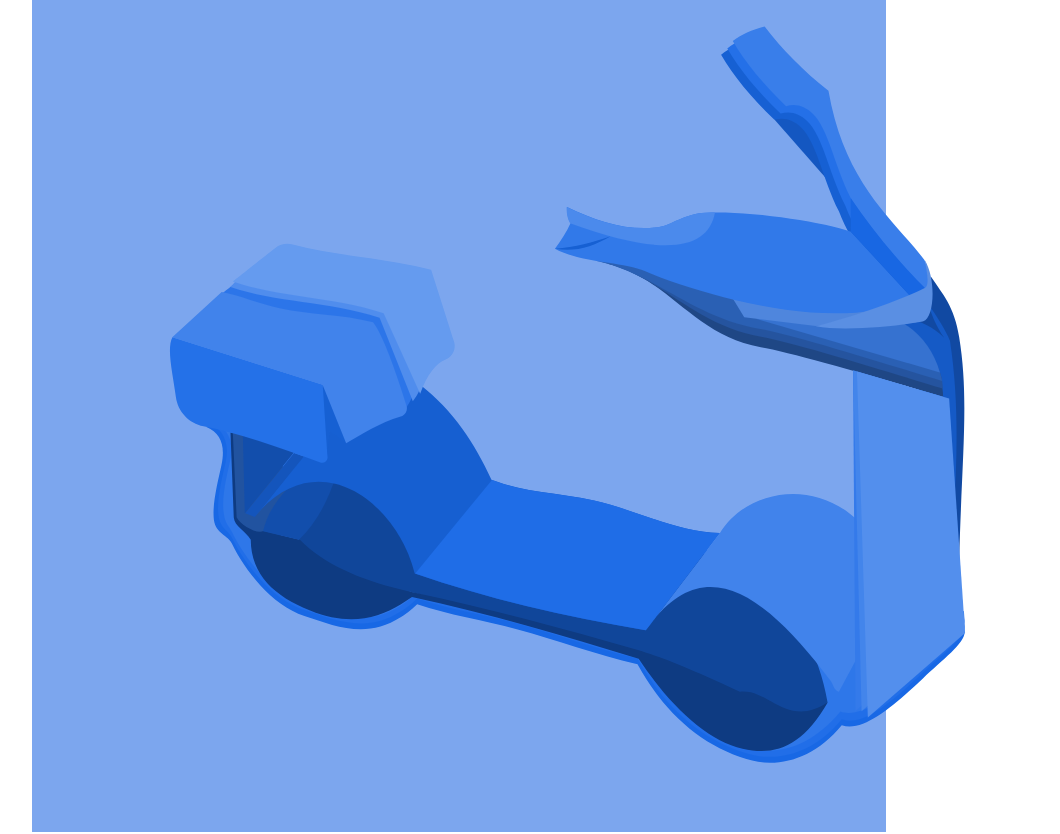
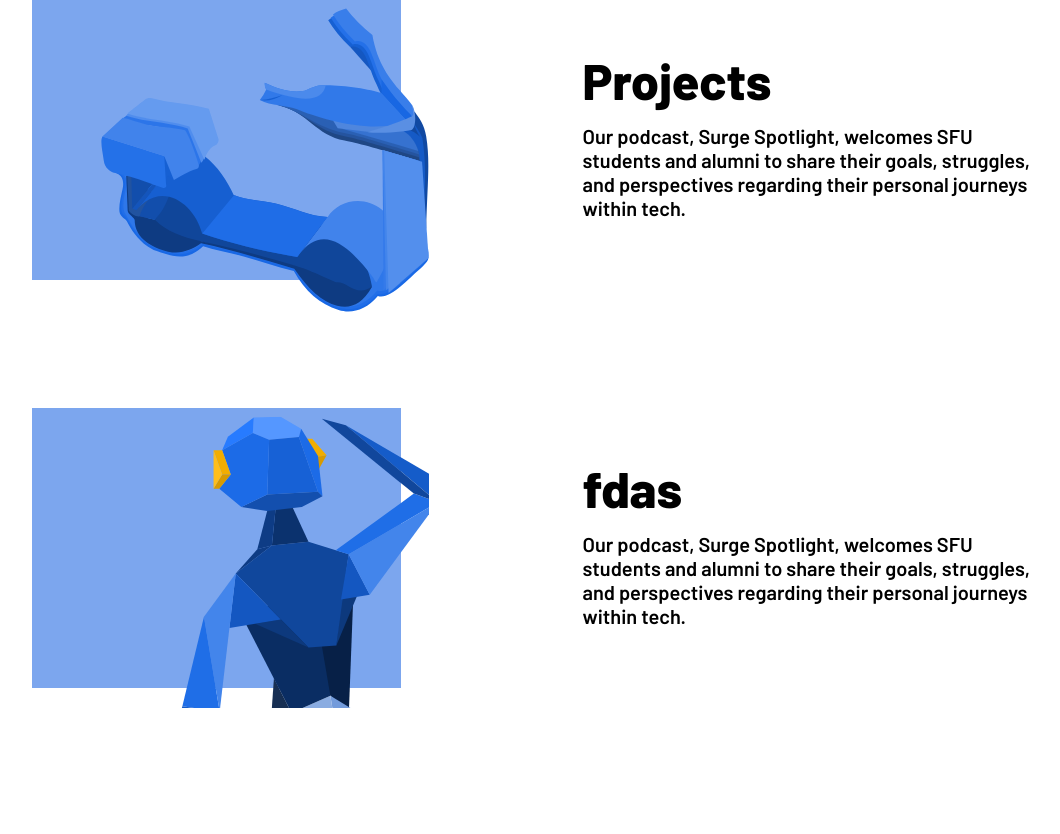
Before and after one commit to sfusurge/surge_website, a React (Create React App) app: page /path in a window 1280 px wide. Shown: the top 834 px of the page, without its empty margins (109-1169 px from the left). Built offline with nearby package versions, Linux system fonts and the light colour scheme.

Commit message:
desktop part in process

```diff
--- a/src/App.js
+++ b/src/App.js
@@ -1,5 +1,5 @@
 import { BrowserRouter as Router, Switch, Route } from 'react-router-dom'
-import Activity from './components/Activity.js'
+import ActivityList from './components/ActivityList.js'
 import styles from './css/App.module.css'
 
 const App = () => {
@@ -8,7 +8,7 @@ const App = () => {
       <Router>
         <Switch>
           <Route path="/path">
-            <Activity />
+            <ActivityList />
           </Route>
         </Switch>
       </Router>
--- a/src/components/Activity.js
+++ b/src/components/Activity.js
@@ -1,21 +1,18 @@
 import useMediaQuery from '../utils/useMediaQuery'
 import ActivityImage from './ActivityImage.js'
 import styles from '../css/Activity.module.css'
-import scooter from '../assets/scooter.svg'
 
 const Activity = props => {
+  const isDesktop = useMediaQuery('(min-width: 600px)')
+
   return (
-    <div>
-      <div className={styles.container}>
-        <ActivityImage image={scooter}></ActivityImage>
+    <div className={styles.container}>
+      <div className={styles.image}>
+        <ActivityImage image={props.image}></ActivityImage>
       </div>
       <div className={styles.text}>
-        <p className={styles.textTitle}>Projects</p>
-        <p className={styles.textBody}>
-          Surge Projects enables passionate and goal-oriented students in
-          software development and design by allowing them to build innovative
-          and practical projects in the span of a semester.
-        </p>
+        <p className={styles.textTitle}>{props.textTitle}</p>
+        <p className={styles.textBody}>{props.textBody}</p>
       </div>
     </div>
   )
--- /dev/null
+++ b/src/components/ActivityList.js
@@ -0,0 +1,40 @@
+import useMediaQuery from '../utils/useMediaQuery'
+import Activity from './Activity.js'
+import styles from '../css/ActivityList.module.css'
+import scooter from '../assets/scooter.svg'
+import robot from '../assets/robot.svg'
+import microphone from '../assets/microphone.svg'
+
+const activities = [
+  {
+    image: robot,
+    textTitle: 'Events',
+    textBody:
+      'Our podcast, Surge Spotlight, welcomes SFU students and alumni to share their goals, struggles, and perspectives regarding their personal journeys within tech.'
+  },
+  {
+    image: scooter,
+    textTitle: 'Projects',
+    textBody:
+      'Surge Projects enables passionate and goal-oriented students in software development and design by allowing them to build innovative and practical projects in the span of a semester.'
+  }
+]
+
+const ActivityList = props => {
+  return (
+    <div>
+      <Activity
+        image={scooter}
+        textTitle="Projects"
+        textBody="Our podcast, Surge Spotlight, welcomes SFU students and alumni to share their goals, struggles, and perspectives regarding their personal journeys within tech."
+      />
+      <Activity
+        image={robot}
+        textTitle="fdas"
+        textBody="Our podcast, Surge Spotlight, welcomes SFU students and alumni to share their goals, struggles, and perspectives regarding their personal journeys within tech."
+      />
+    </div>
+  )
+}
+
+export default ActivityList
--- a/src/css/Activity.module.css
+++ b/src/css/Activity.module.css
@@ -1,11 +1,14 @@
 .container {
   display: flex;
   flex-direction: column;
+}
+
+.image {
   margin-left: 11%;
+  margin-bottom: 10px;
 }
 
 .textTitle {
-  margin-top: 10px;
   margin-bottom: 14px;
   font: var(--font-body-title);
 }
@@ -19,3 +22,13 @@
   margin-left: 11%;
   margin-right: 11%;
 }
+
+@media only screen and (min-width: 900px) {
+  .container {
+    flex-direction: row;
+  }
+  .image {
+    width: 100%;
+    margin-bottom: 10%;
+  }
+}
--- a/src/css/ActivityImage.module.css
+++ b/src/css/ActivityImage.module.css
@@ -14,3 +14,18 @@
   right: 18%;
   position: absolute;
 }
+
+@media only screen and (min-width: 900px) {
+  .squareBackground {
+    width: 90%;
+    height: calc(35vh);
+    background-color: var(--color-image-background);
+  }
+
+  .image {
+    width: 80%;
+    top: 3%;
+    right: 3%;
+    position: absolute;
+  }
+}
```
Also changed, not shown: src/css/ActivityList.module.css (added).
